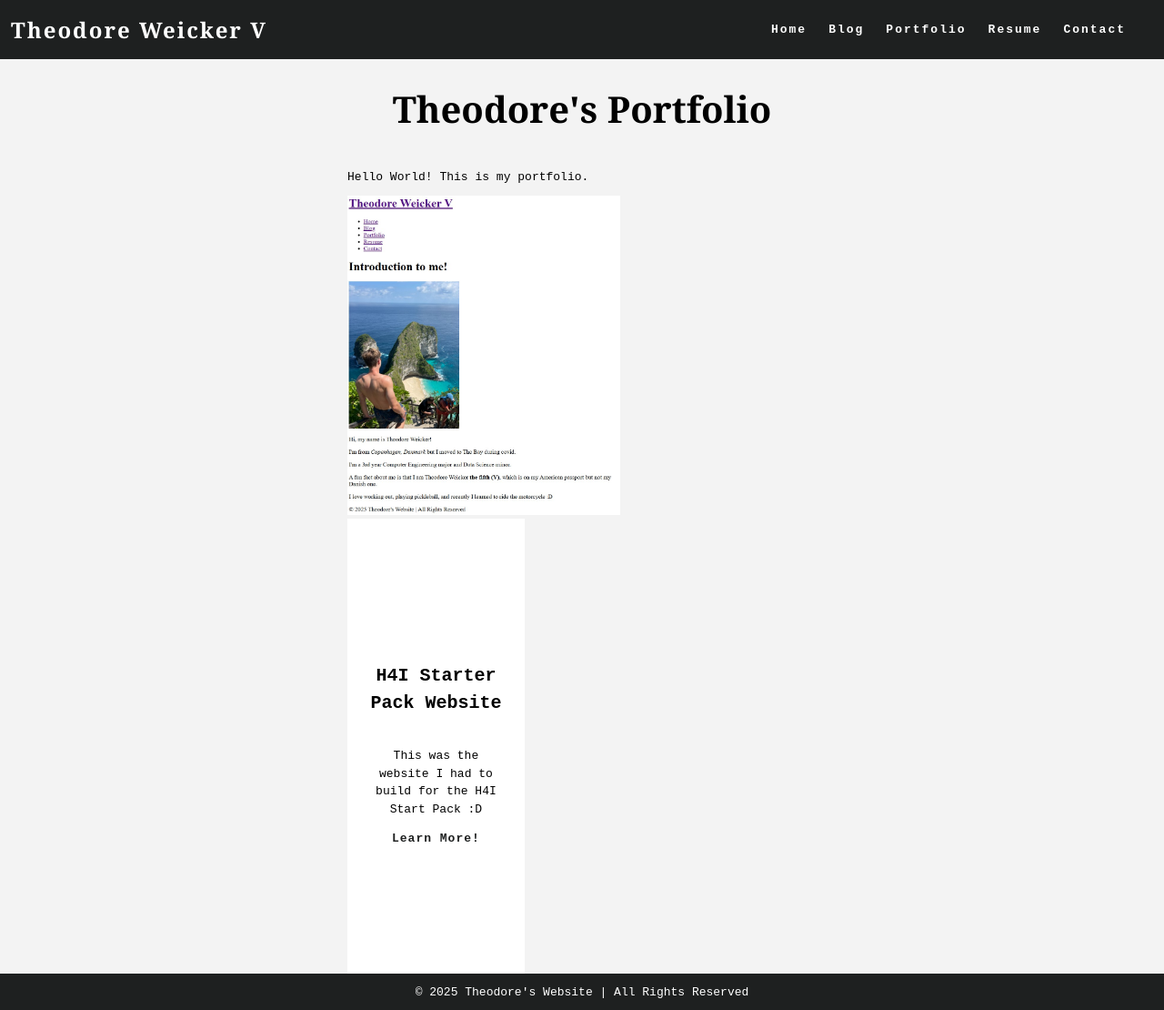
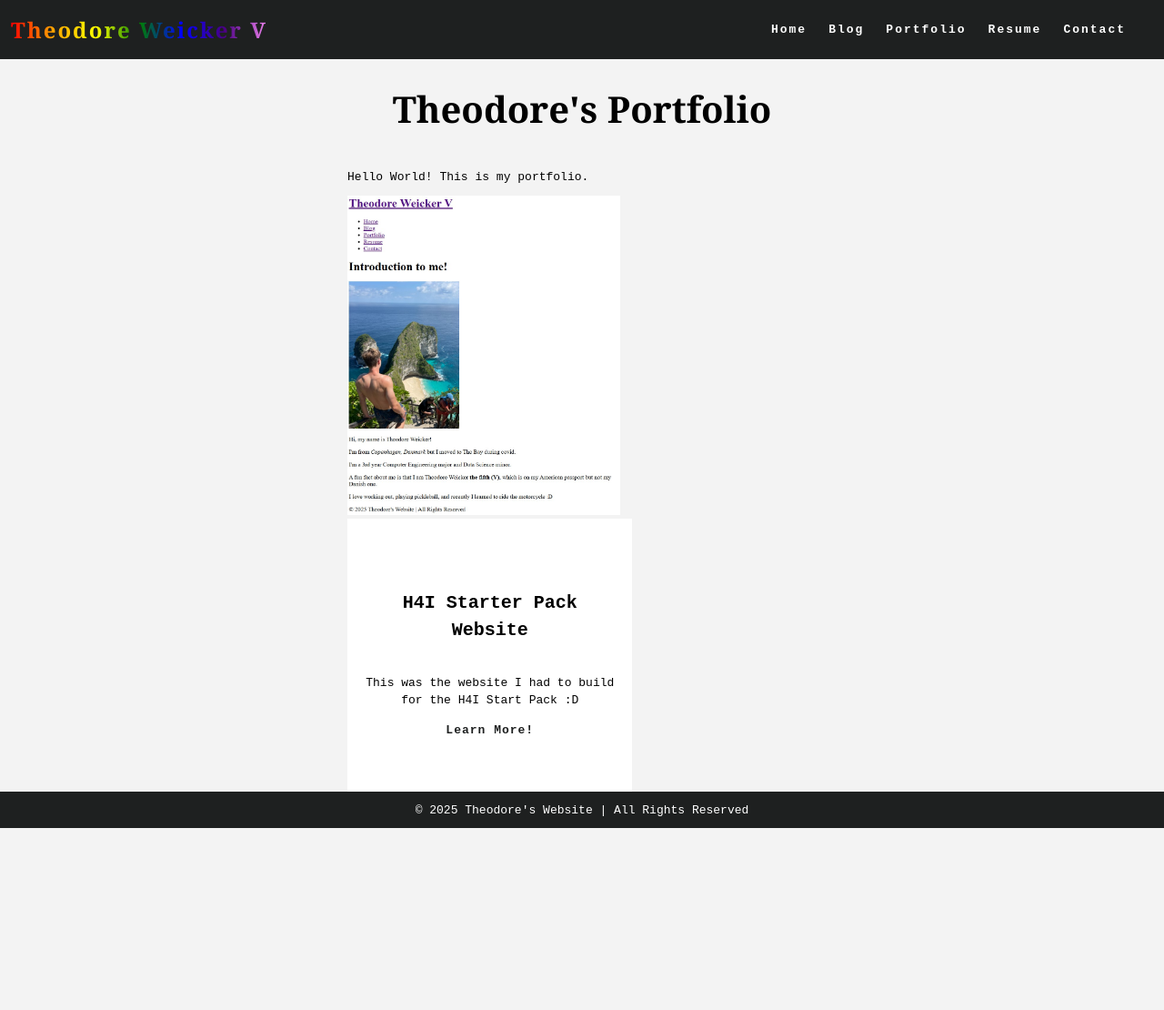
Before and after one commit to theop04/theop04.github.io, a plain HTML site: page portfolio.html in a window 1280 px wide. Shown: the whole page at 91% size. After the commit the page ends 910 px from the top, so only its background shows below. Drawn offline with Linux system fonts and the light colour scheme.

Commit message:
feat: fixed the portfolio alignment and added rainbow to logo

```diff
--- a/styles.css
+++ b/styles.css
@@ -76,10 +76,6 @@ body {
   font-family: Georgia;
 }
 
-.logo a:hover {
-  text-decoration: None;
-}
-
 main {
   padding: 0 20px 40px 20px;
   display: flex;
@@ -128,8 +124,8 @@ main {
 .project-details {
   display: flex;
   background-color: var(--cg-white);
-  width: 30%;
-  height: 500px;
+  width: 53%;
+  height: 300px;
   flex-shrink: 1;
   padding: 0 20px;
   margin: 0px;
@@ -271,3 +267,31 @@ form {
   width: 100%;
   height: 2.5rem;
 }
+
+/* added rainbow gradient logo below */
+
+.logo a {
+  font-family: Georgia;
+  font-weight: bold;
+
+  background: linear-gradient(
+    90deg,
+    red,
+    orange,
+    yellow,
+    green,
+    blue,
+    indigo,
+    violet
+  );
+  -webkit-background-clip: text;
+  -webkit-text-fill-color: transparent;
+
+  transition: background 0.5s ease-in-out;
+}
+
+.logo a:hover {
+  background: none;
+  color: var(--cg-blue);
+  -webkit-text-fill-color: unset;
+}
```
Also changed, not shown: index.html (line endings or trailing spaces).
